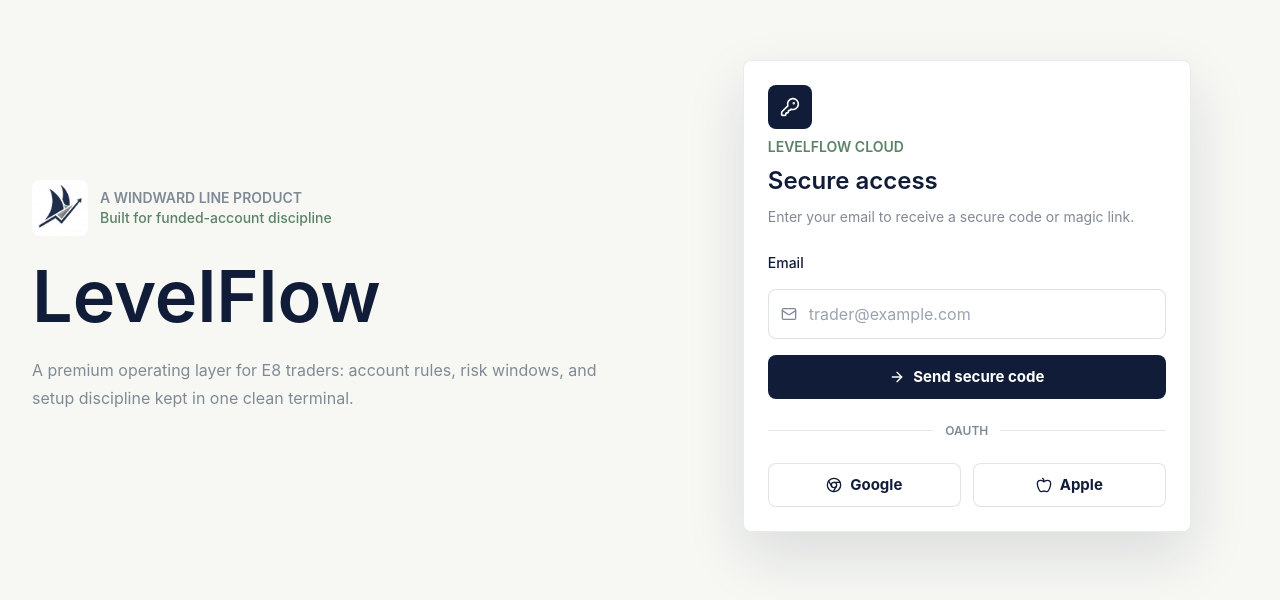
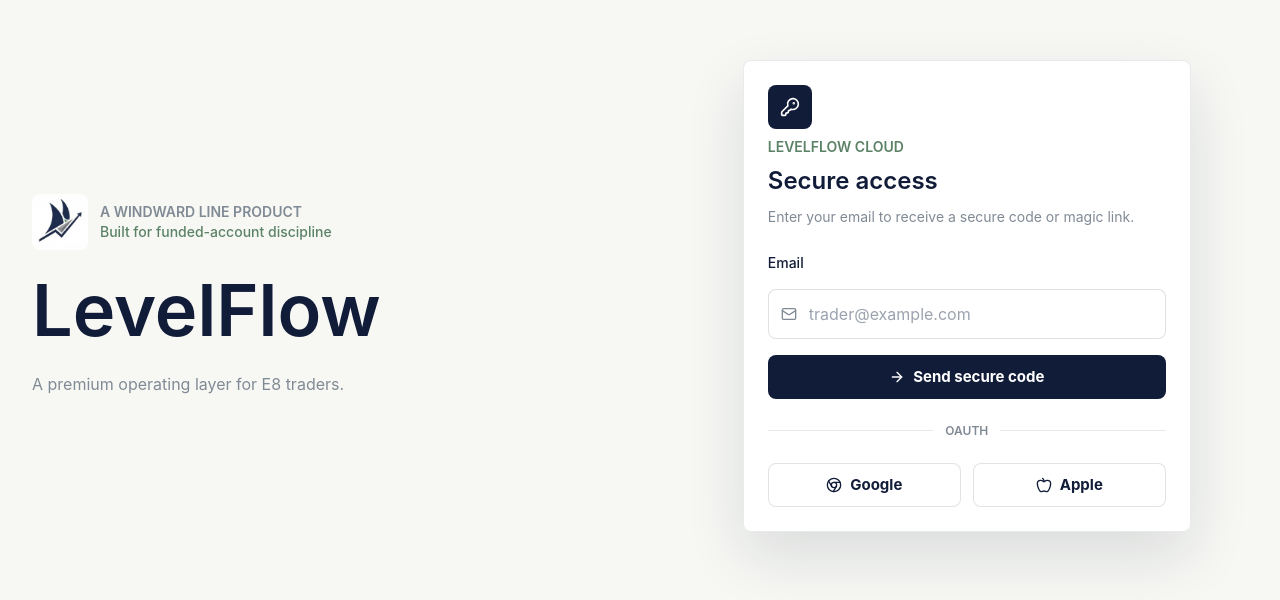
Before and after one commit to windwardline/levelflow-cloud, a React (Vite) app: page / in a window 1280 px wide. Shown: the part 104-704 px from the top of the page. Built offline with nearby package versions, Linux system fonts and the light colour scheme; no server answers.

Commit message:
Simplify LevelFlow tagline

```diff
--- a/src/components/auth/AuthScreen.tsx
+++ b/src/components/auth/AuthScreen.tsx
@@ -109,9 +109,7 @@
               </div>
             </div>
             <h1 className="text-6xl font-semibold tracking-normal text-navy sm:text-7xl">LevelFlow</h1>
-            <p className="max-w-xl text-base leading-7 text-slate">
-              A premium operating layer for E8 traders: account rules, risk windows, and setup discipline kept in one clean terminal.
-            </p>
+            <p className="max-w-xl text-base leading-7 text-slate">A premium operating layer for E8 traders.</p>
           </div>
         </div>
 
```
